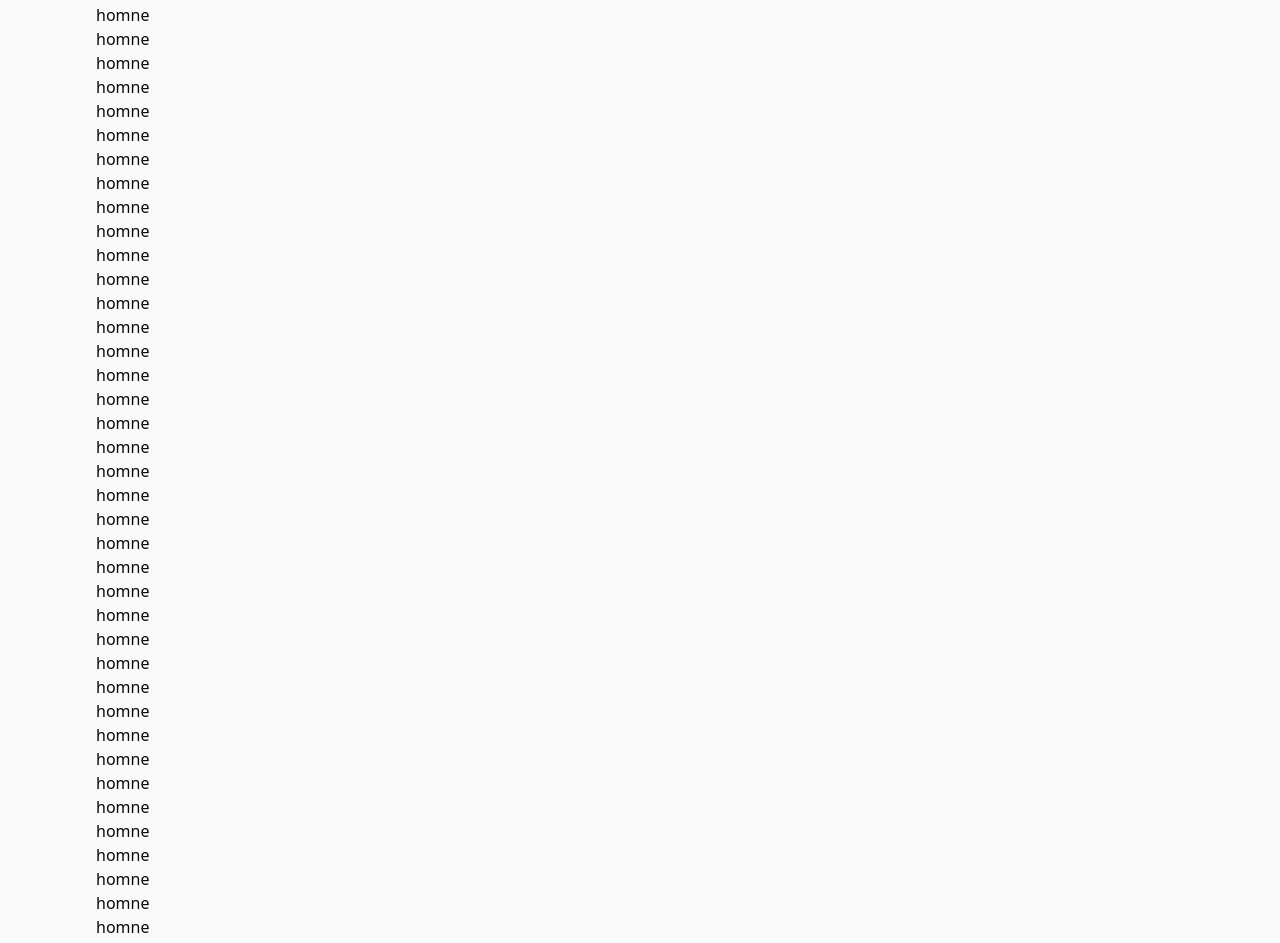
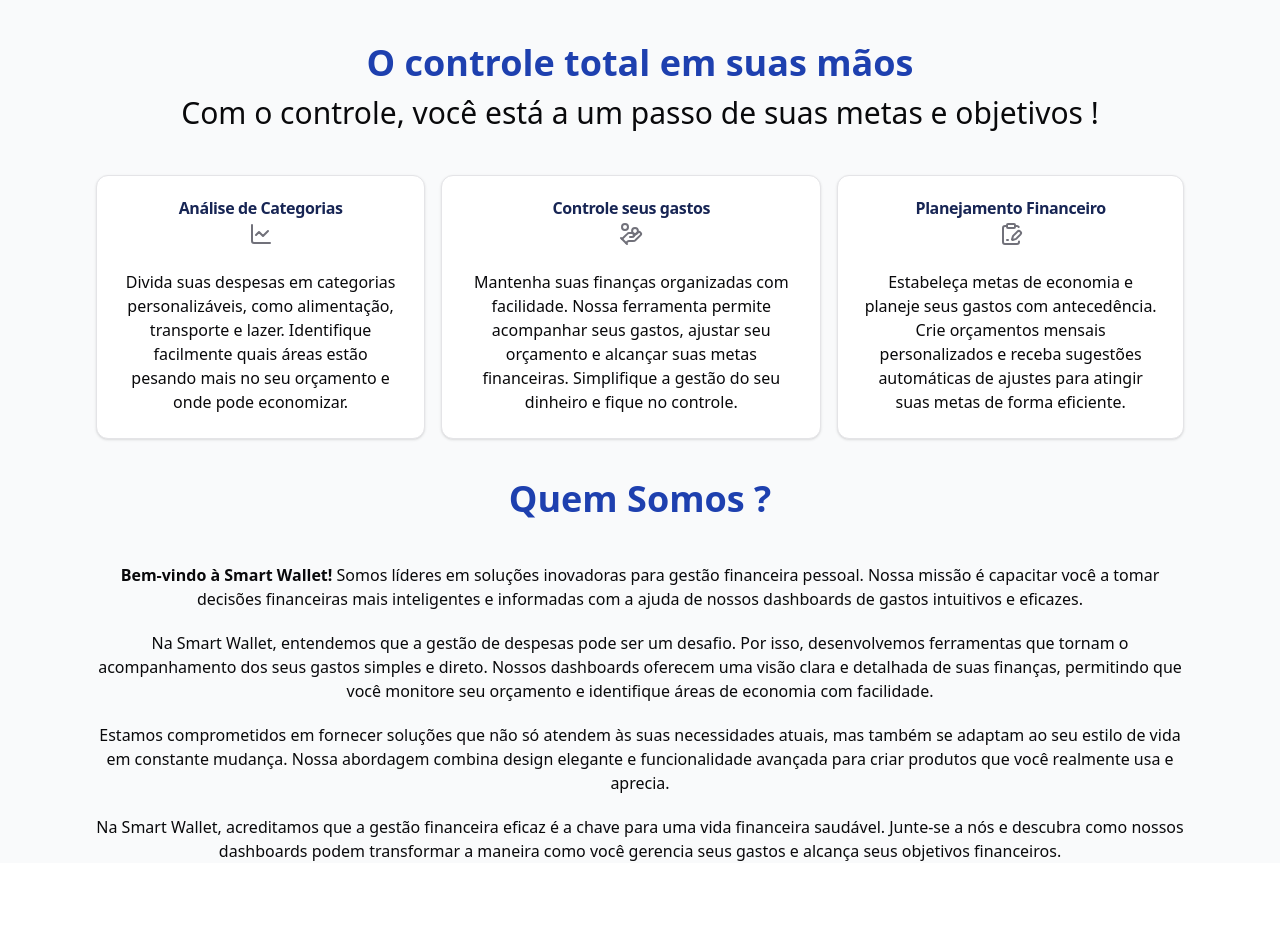
Before and after one commit to vitoinacio/smartWallet, a React (Vite) app: page / in a window 1280 px wide. Shown: the part 600-1543 px from the top of the page. After the commit the page ends 1463 px from the top, so only its background shows below. Built offline with nearby package versions, Linux system fonts and the light colour scheme.

Commit message:
feat: section card finalizada e section quem somos tambem

```diff
--- a/src/components/layout/header/HeaderContainer.tsx
+++ b/src/components/layout/header/HeaderContainer.tsx
@@ -2,7 +2,7 @@ import { cn } from "@/lib/utils"
 
 const HeaderContainer = ({ children, clasName}: { children: React.ReactNode, clasName : string }) => {
   return (
-    <header className={cn("w-full bg-popover fixed flex justify-between h-20 items-center duration-300 pl-24 pr-24 max-md:pl-10 max-md:pr-10",clasName)}>
+    <header className={cn("w-full bg-popover z-10 fixed flex justify-between h-20 items-center duration-300 pl-24 pr-24 max-md:pl-10 max-md:pr-10",clasName)}>
         {children}
     </header>
   )
--- a/src/components/layout/header/HeaderNav.tsx
+++ b/src/components/layout/header/HeaderNav.tsx
@@ -4,12 +4,12 @@ import { cn } from "@/lib/utils"
 // eslint-disable-next-line react-refresh/only-export-components
 export const links = [
     {
-        title: "Quem somos ?",
-        path: "#"
+        title: "O que oferecemos ?",
+        path: "#oqueOferecemos"
     },
     {
-        title: "O que oferecemos ?",
-        path: "#"
+        title: "Quem somos ?",
+        path: "#QuemSomos"
     },
     {
         title: "Conheça nosso produto",
--- a/src/components/layout/header/Index.tsx
+++ b/src/components/layout/header/Index.tsx
@@ -22,7 +22,7 @@ const Header = () => {
 
   return (
     <>
-      <HeaderContainer clasName={isScrolled ? 'bg-sidebar h-16' : 'bg-popover z-0 h-20'}>
+      <HeaderContainer clasName={isScrolled ? 'bg-sidebar h-16' : 'bg-popover h-20'}>
         {!windowWidth ? (
           <>
             <HeaderIcon
--- /dev/null
+++ b/src/components/ui/card.tsx
@@ -0,0 +1,76 @@
+import * as React from "react"
+
+import { cn } from "@/lib/utils"
+
+const Card = React.forwardRef<
+  HTMLDivElement,
+  React.HTMLAttributes<HTMLDivElement>
+>(({ className, ...props }, ref) => (
+  <div
+    ref={ref}
+    className={cn(
+      "rounded-xl border bg-card text-card-foreground shadow",
+      className
+    )}
+    {...props}
+  />
+))
+Card.displayName = "Card"
+
+const CardHeader = React.forwardRef<
+  HTMLDivElement,
+  React.HTMLAttributes<HTMLDivElement>
+>(({ className, ...props }, ref) => (
+  <div
+    ref={ref}
+    className={cn("flex flex-col space-y-1.5 p-6", className)}
+    {...props}
+  />
+))
+CardHeader.displayName = "CardHeader"
+
+const CardTitle = React.forwardRef<
+  HTMLDivElement,
+  React.HTMLAttributes<HTMLDivElement>
+>(({ className, ...props }, ref) => (
+  <div
+    ref={ref}
+    className={cn("font-semibold leading-none tracking-tight", className)}
+    {...props}
+  />
+))
+CardTitle.displayName = "CardTitle"
+
+const CardDescription = React.forwardRef<
+  HTMLDivElement,
+  React.HTMLAttributes<HTMLDivElement>
+>(({ className, ...props }, ref) => (
+  <div
+    ref={ref}
+    className={cn("text-sm text-muted-foreground", className)}
+    {...props}
+  />
+))
+CardDescription.displayName = "CardDescription"
+
+const CardContent = React.forwardRef<
+  HTMLDivElement,
+  React.HTMLAttributes<HTMLDivElement>
+>(({ className, ...props }, ref) => (
+  <div ref={ref} className={cn("p-6 pt-0", className)} {...props} />
+))
+CardContent.displayName = "CardContent"
+
+const CardFooter = React.forwardRef<
+  HTMLDivElement,
+  React.HTMLAttributes<HTMLDivElement>
+>(({ className, ...props }, ref) => (
+  <div
+    ref={ref}
+    className={cn("flex items-center p-6 pt-0", className)}
+    {...props}
+  />
+))
+CardFooter.displayName = "CardFooter"
+
+export { Card, CardHeader, CardFooter, CardTitle, CardDescription, CardContent }
--- a/src/index.css
+++ b/src/index.css
@@ -1,6 +1,11 @@
 @tailwind base;
 @tailwind components;
 @tailwind utilities;
+
+html{
+  scroll-behavior: smooth;
+  scroll-margin-top: -1000px;
+}
 
 @layer base {
   :root {
--- a/src/pages/Home.tsx
+++ b/src/pages/Home.tsx
@@ -18,9 +18,36 @@ import {
 import { Input } from '@/components/ui/input';
 import Header from '@/components/layout/header/Index';
 
+import {
+  Card,
+  CardContent,
+  CardDescription,
+  CardHeader,
+  CardTitle,
+} from "@/components/ui/card"
+import { ChartLine, ClipboardPenLine, HandCoins, } from 'lucide-react';
+
 const FormSchema = z.object({
   email:  z.string().email("Insira um e-mail válido."),
 })
+
+const CardItems = [
+  {
+    title: "Análise de Categorias",
+    icon: <ChartLine/>,
+    description: "Divida suas despesas em categorias personalizáveis, como alimentação, transporte e lazer. Identifique facilmente quais áreas estão pesando mais no seu orçamento e onde pode economizar.",
+  },
+  {
+    title: "Controle seus gastos",
+    icon: <HandCoins />,
+    description: " Mantenha suas finanças organizadas com facilidade. Nossa ferramenta permite acompanhar seus gastos, ajustar seu orçamento e alcançar suas metas financeiras. Simplifique a gestão do seu dinheiro e fique no controle.",
+  },
+  {
+    title: "Planejamento Financeiro",
+    icon: <ClipboardPenLine/>,
+    description: "Estabeleça metas de economia e planeje seus gastos com antecedência. Crie orçamentos mensais personalizados e receba sugestões automáticas de ajustes para atingir suas metas de forma eficiente.",
+  },
+]
 
 const Home = () => {
 
@@ -39,7 +66,7 @@ const Home = () => {
       <div className="flex flex-col">
       <Header />
       <main className="mt-20 pl-24 pr-24 max-md:pl-10 max-md:pr-10  bg-gray-50 dark:bg-neutral-900">
-        <section className='flex w-full pt-10 justify-between items-center max-md:flex-col-reverse'>
+        <section className='flex w-full pt-10 max-md:gap-4 justify-between items-center max-md:flex-col-reverse'>
           <div className='flex flex-col gap-9'>
             <div className='max-md:text-center'>
               <h1 className='text-4xl font-bold text-blue-800 max-md:text-xl max-md:text-center'>Gestão e controle financeiro</h1>
@@ -75,58 +102,58 @@ const Home = () => {
             <img src="dashboard.svg" alt="" width={500} className='max-md:w-60' />
           </div>
         </section>
-        <p>homne</p>
-        <p>homne</p>
-        <p>homne</p>
-        <p>homne</p>
-        <p>homne</p>
-        <p>homne</p>
-        <p>homne</p>
-        <p>homne</p>
-        <p>homne</p>
-        <p>homne</p>
-        <p>homne</p>
-        <p>homne</p>
-        <p>homne</p>
-        <p>homne</p>
-        <p>homne</p>
-        <p>homne</p>
-        <p>homne</p>
-        <p>homne</p>
-        <p>homne</p>
-        <p>homne</p>
-        <p>homne</p>
-        <p>homne</p>
-        <p>homne</p>
-        <p>homne</p>
-        <p>homne</p>
-        <p>homne</p>
-        <p>homne</p>
-        <p>homne</p>
-        <p>homne</p>
-        <p>homne</p>
-        <p>homne</p>
-        <p>homne</p>
-        <p>homne</p>
-        <p>homne</p>
-        <p>homne</p>
-        <p>homne</p>
-        <p>homne</p>
-        <p>homne</p>
-        <p>homne</p>
-        <p>homne</p>
-        <p>homne</p>
-        <p>homne</p>
-        <p>homne</p>
-        <p>homne</p>
-        <p>homne</p>
-        <p>homne</p>
-        <p>homne</p>
-        <p>homne</p>
-        <p>homne</p>
-        <p>homne</p>
-        <p>homne</p>
-        <p>homne</p>
+        <section id='oqueOferecemos' className='flex flex-col w-full pt-10 items-center gap-11 scroll-mt-8'>
+          <div className='flex flex-col text-center relative gap-3'>
+              <h2 className='text-4xl font-bold max-md:text-xl  text-blue-800'>O controle total em suas mãos</h2>
+              <p className='text-3xl max-md:text-sm'>Com o controle, você está a um passo de suas metas e objetivos !</p>
+          </div>
+          <div className='flex gap-4 max-md:flex-col'>
+            {CardItems.map(({title, icon, description}, Index) => (
+              <Card key={Index} className='flex flex-col items-center hover:scale-105 duration-100'>
+                <CardHeader>
+                  <CardTitle className='text-blue-950 dark:text-blue-800'>{title}</CardTitle>
+                  <CardDescription className='flex justify-center'>{icon}</CardDescription>
+                </CardHeader>
+                <CardContent className='text-center'>
+                  <p>{description}</p>
+                </CardContent>
+              </Card>
+            ))}
+          </div>
+        </section>
+        <section id="QuemSomos" className='flex flex-col w-full pt-10 items-center gap-11 scroll-mt-8'>
+          <h2 className='text-4xl font-bold text-blue-800'>Quem Somos ?</h2>
+          <div className='flex flex-col gap-5 text-center'>
+            <p>
+              <strong>Bem-vindo à Smart Wallet!</strong> Somos líderes em
+              soluções inovadoras para gestão financeira pessoal. Nossa missão é
+              capacitar você a tomar decisões financeiras mais inteligentes e
+              informadas com a ajuda de nossos dashboards de gastos intuitivos e
+              eficazes.
+            </p>
+            <p>
+              Na Smart Wallet, entendemos que a gestão de despesas pode ser um
+              desafio. Por isso, desenvolvemos ferramentas que tornam o
+              acompanhamento dos seus gastos simples e direto. Nossos dashboards
+              oferecem uma visão clara e detalhada de suas finanças, permitindo
+              que você monitore seu orçamento e identifique áreas de economia
+              com facilidade.
+            </p>
+            <p>
+              Estamos comprometidos em fornecer soluções que não só atendem às
+              suas necessidades atuais, mas também se adaptam ao seu estilo de
+              vida em constante mudança. Nossa abordagem combina design elegante
+              e funcionalidade avançada para criar produtos que você realmente
+              usa e aprecia.
+            </p>
+            <p>
+              Na Smart Wallet, acreditamos que a gestão financeira eficaz é a
+              chave para uma vida financeira saudável. Junte-se a nós e descubra
+              como nossos dashboards podem transformar a maneira como você
+              gerencia seus gastos e alcança seus objetivos financeiros.
+            </p>
+          </div>
+        </section>
       </main>
     </div>
   );
```
